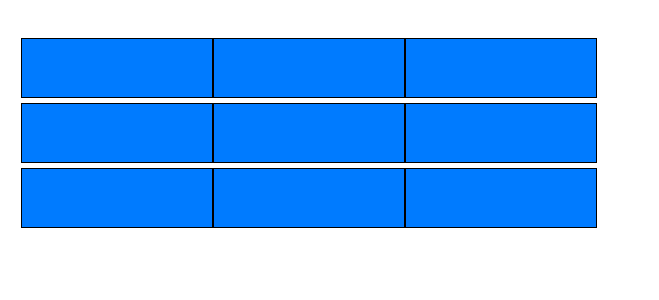
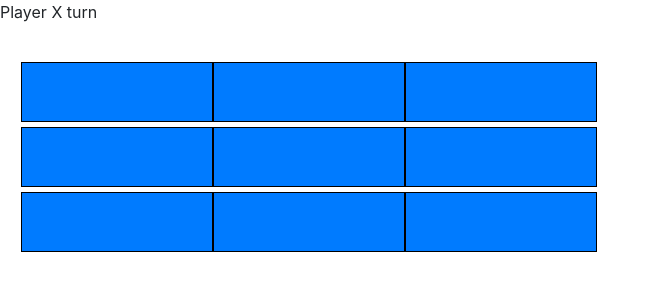
Before and after one commit to AbarajithanSiddarthan/TicTacToe, an Angular app in the folder game/: page / in a window 1280 px wide. Shown: the top 300 px of the page, without its empty margins (0-659 px from the left). Built offline with nearby package versions, Linux system fonts and the light colour scheme.

Commit message:
added player title

```diff
--- a/game/package.json
+++ b/game/package.json
@@ -20,7 +20,7 @@
     "@angular/platform-browser-dynamic": "~11.2.14",
     "@angular/router": "~11.2.14",
     "lodash": "^4.17.21",
-    "rxjs": "~6.6.0",
+    "rxjs": "^6.6.7",
     "tslib": "^2.0.0",
     "zone.js": "~0.11.3"
   },
--- a/game/src/app/app.component.html
+++ b/game/src/app/app.component.html
@@ -1,3 +1,6 @@
+<div *ngIf="gameStart">
+     Player {{playerTitle}} turn
+</div>
 <div class="board">
     <app-square   [turn] = "start" (userClicked)="calculate($event,i)" *ngFor="let item of count;let i = index"></app-square>
 </div>
--- a/game/src/app/app.component.ts
+++ b/game/src/app/app.component.ts
@@ -1,5 +1,6 @@
 import { Component } from '@angular/core';
 import { cloneDeep } from 'lodash';
+import { Observable, interval } from 'rxjs';
 
 @Component({
   selector: 'app-root',
@@ -21,11 +22,15 @@ export class AppComponent {
   xSuccess: any;
   ySuccess: any;
   warning:boolean = false;
-
-  constructor(){
+  gameStart: boolean = true;
+  playerTitle = 'X';
+  constructor() {
     console.log(this.succCombinations);
     this.xSuccess = cloneDeep(this.succCombinations);
     this.ySuccess = cloneDeep(this.succCombinations);
+    const countdownDuration = 60; // Countdown duration in seconds
+
+
   }
 
   calculate(event, index) {
@@ -48,6 +53,7 @@ export class AppComponent {
       getAns = res;
     }
     this.start++;
+    this.playerTitle = this.start % 2 == 0 ? 'X' : 'Y';
     if(this.start > 4 && getAns == true){
         if(player == 'X'){
           this.success = true;
@@ -57,9 +63,11 @@ export class AppComponent {
           this.success = true;
           this.player = 'Y';
         }
+        this.gameStart = false;
     }
     else if(this.start == 9){
-          this.draw = true
+          this.draw = true;
+          this.gameStart = false;
     }
   }
 
```
